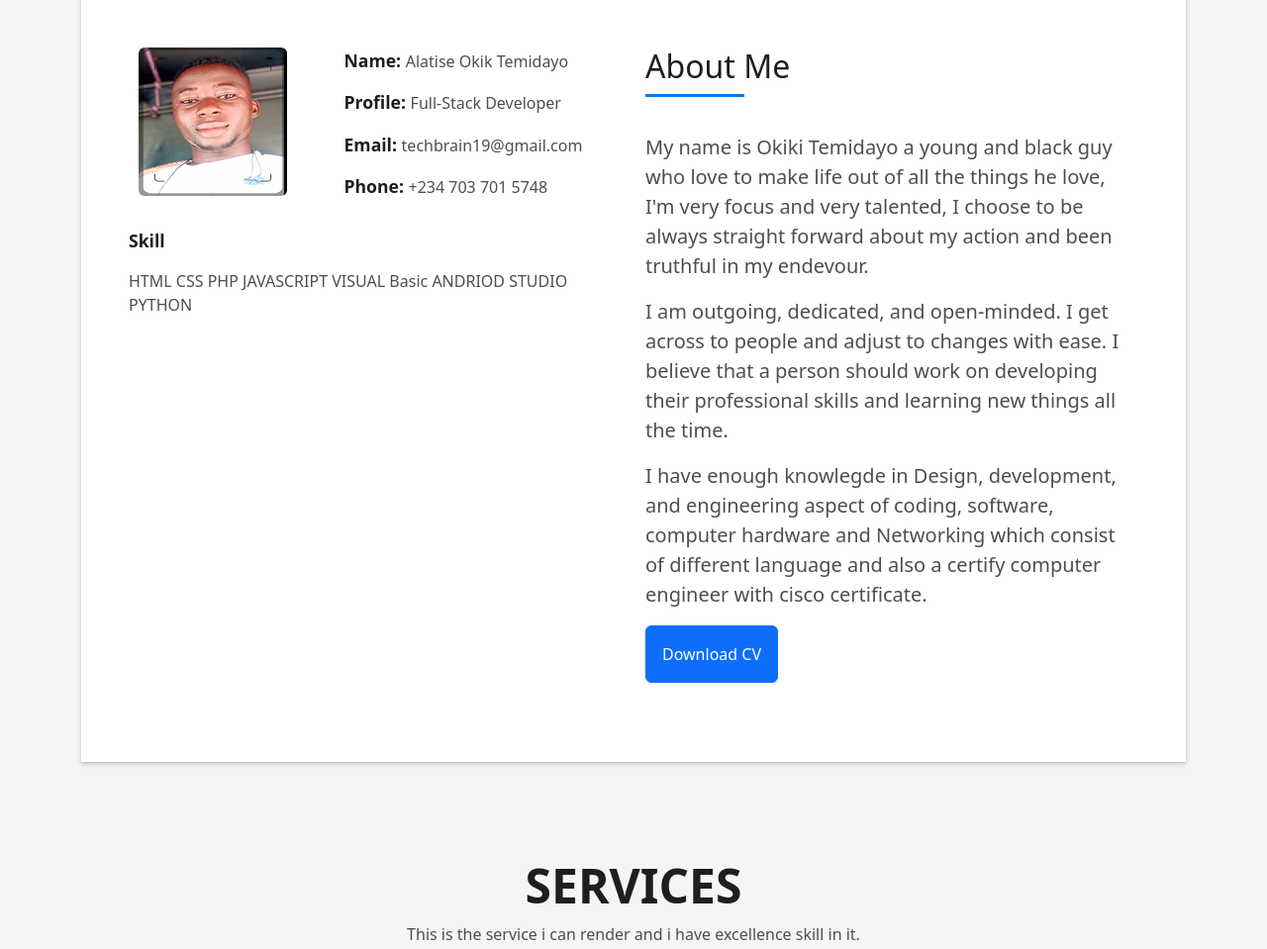
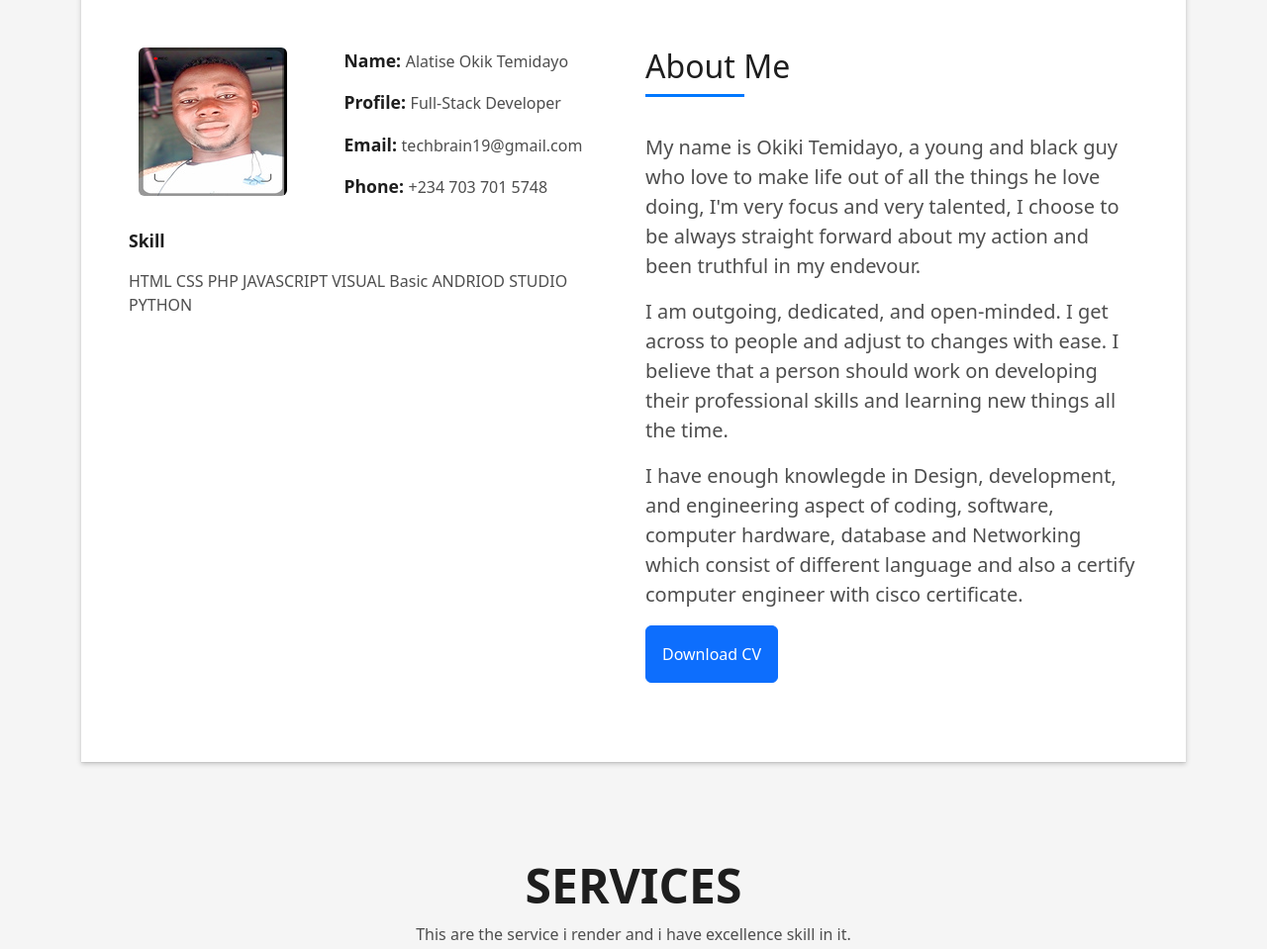
Before and after one commit to techbrain19/My-Portfolio, a plain HTML site: page index.html in a window 1280 px wide. Shown: the part 880-1839 px from the top of the page at 99% size. Drawn offline with Linux system fonts and the light colour scheme.

Commit message:
new update

```diff
--- a/index.html
+++ b/index.html
@@ -58,7 +58,7 @@
             <p class="hero-subtitle"><span class="typed"
                 data-typed-items="Full-Stack Developer, Mobile App Developer, Computer Engineer, UX/UI Designer, Database Adminstrator"></span>
             </p>
-            <p class="pt-10"><a class="btn btn-primary btn js-scroll px-4" href="#about" role="button">About Us</a></p>
+            <!--<p class="pt-10"><a class="btn btn-primary btn js-scroll px-4" href="#about" role="button">About Us</a></p>-->
           </div>
         </div>
       </div>
@@ -108,8 +108,8 @@
                         </h5>
                       </div>
                       <p class="lead">
-                        My name is Okiki Temidayo a young and black guy who love to make life out of all the things he
-                        love,
+                        My name is Okiki Temidayo, a young and black guy who love to make life out of all the things he
+                        love doing,
                         I'm very focus and very talented, I choose to be always straight forward about my action and
                         been truthful in my endevour.
                       </p>
@@ -121,7 +121,7 @@
                       </p>
                       <p class="lead">
                         I have enough knowlegde in Design, development, and engineering aspect of coding, software,
-                        computer hardware and Networking which consist of different language and also a certify computer
+                        computer hardware, database and Networking which consist of different language and also a certify computer
                         engineer with cisco certificate.
                       </p>
                       <p><a href="CV.pdf" class="btn btn-primary py-3 px-3">Download CV</a></p>
@@ -144,7 +144,7 @@
                   Services
                 </h3>
                 <p class="subtitle-a">
-                  This is the service i can render and i have excellence skill in it.
+                  This are the service i render and i have excellence skill in it.
                 </p>
                 <div class="line-mf"></div>
               </div>
```
